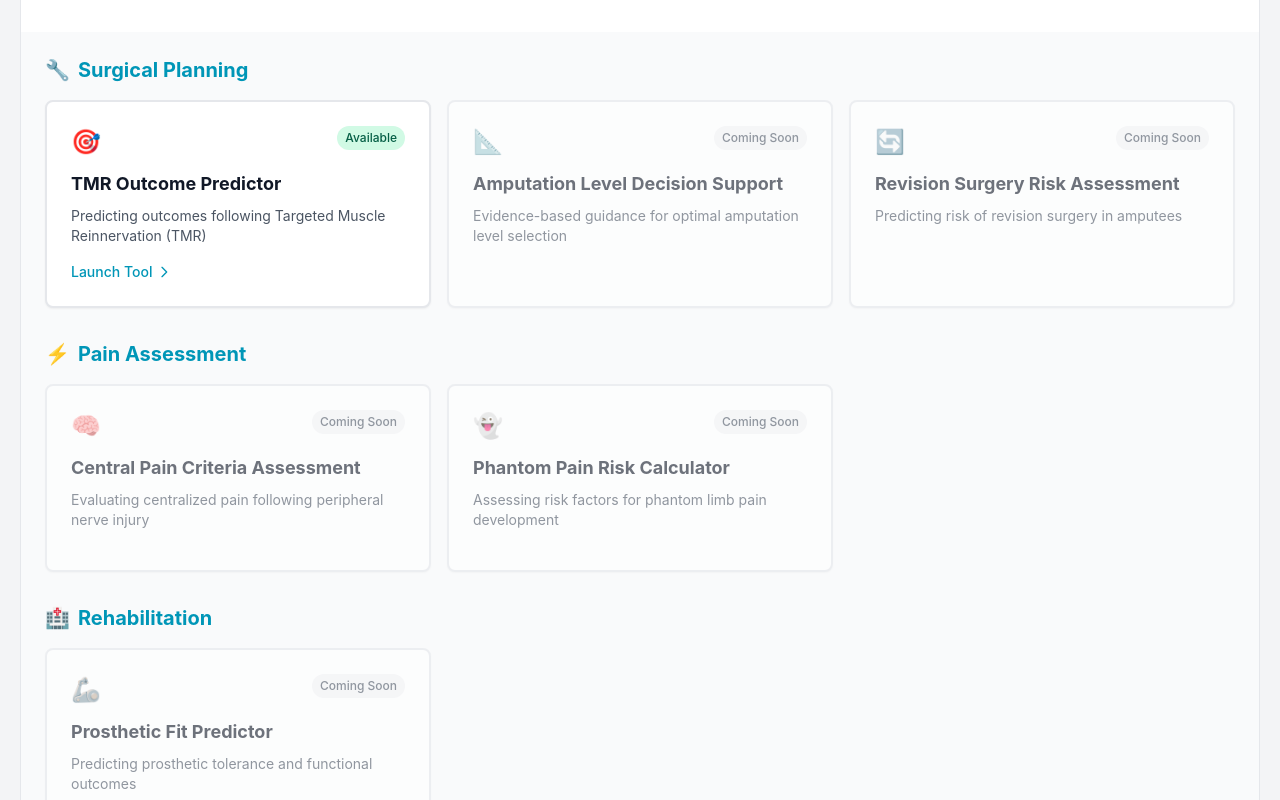
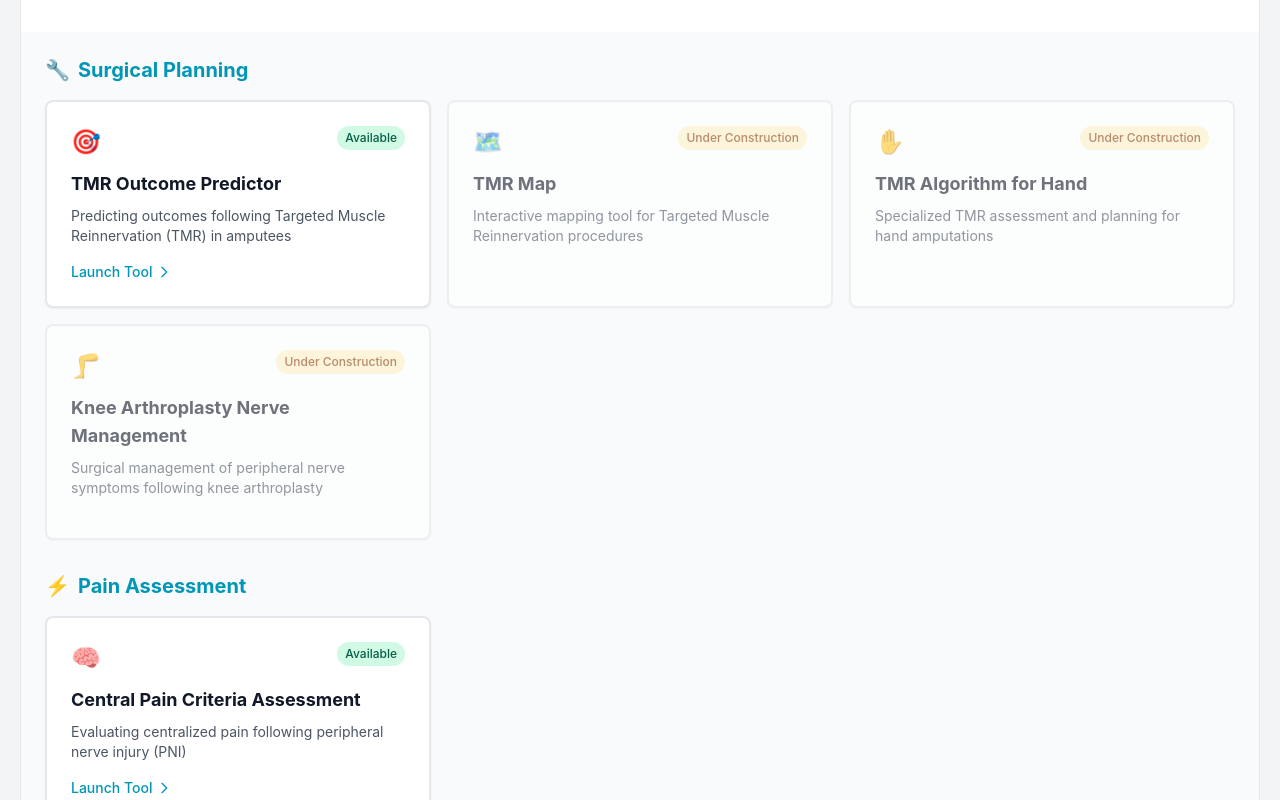
Before and after one commit to fvraasveld/ICAN-Algorithms, a React (Create React App) app: page / in a window 1280 px wide. Shown: the part 680-1480 px from the top of the page. Built offline with nearby package versions, Linux system fonts and the light colour scheme.

Commit message:
Update App.tsx

```diff
--- a/src/App.tsx
+++ b/src/App.tsx
@@ -2,14 +2,14 @@ import React, { useState } from "react";
 import TMRPredictionTool from './components/TMRPredictionTool';
 
 const ICANAlgorithmsLanding = () => {
-  const [selectedTool, setSelectedTool] = useState(null);
+  const [selectedTool, setSelectedTool] = useState<string | null>(null);
 
-  // Tool data
+  // Tool data - REAL ICAN tools
   const tools = [
     {
       id: 'tmr-predictor',
       title: 'TMR Outcome Predictor',
-      description: 'Predicting outcomes following Targeted Muscle Reinnervation (TMR)',
+      description: 'Predicting outcomes following Targeted Muscle Reinnervation (TMR) in amputees',
       category: 'Surgical Planning',
       status: 'Available',
       icon: '🎯'
@@ -17,59 +17,61 @@ const ICANAlgorithmsLanding = () => {
     {
       id: 'central-pain',
       title: 'Central Pain Criteria Assessment',
-      description: 'Evaluating centralized pain following peripheral nerve injury',
+      description: 'Evaluating centralized pain following peripheral nerve injury (PNI)',
       category: 'Pain Assessment',
-      status: 'Coming Soon',
+      status: 'Available',
       icon: '🧠'
     },
     {
-      id: 'phantom-pain',
-      title: 'Phantom Pain Risk Calculator',
-      description: 'Assessing risk factors for phantom limb pain development',
-      category: 'Pain Assessment',
-      status: 'Coming Soon',
-      icon: '👻'
+      id: 'tmr-map',
+      title: 'TMR Map',
+      description: 'Interactive mapping tool for Targeted Muscle Reinnervation procedures',
+      category: 'Surgical Planning',
+      status: 'Under Construction',
+      icon: '🗺️'
     },
     {
-      id: 'prosthetic-fit',
-      title: 'Prosthetic Fit Predictor',
-      description: 'Predicting prosthetic tolerance and functional outcomes',
-      category: 'Rehabilitation',
-      status: 'Coming Soon',
-      icon: '🦾'
+      id: 'tmr-hand',
+      title: 'TMR Algorithm for Hand',
+      description: 'Specialized TMR assessment and planning for hand amputations',
+      category: 'Surgical Planning',
+      status: 'Under Construction',
+      icon: '✋'
     },
     {
-      id: 'amputation-level',
-      title: 'Amputation Level Decision Support',
-      description: 'Evidence-based guidance for optimal amputation level selection',
-      category: 'Surgical Planning',
-      status: 'Coming Soon',
-      icon: '📐'
+      id: 'treatment-algorithm',
+      title: 'Treatment Algorithm',
+      description: 'Comprehensive treatment planning for peripheral nerve conditions',
+      category: 'Treatment Planning',
+      status: 'Under Construction',
+      icon: '📋'
     },
     {
-      id: 'revision-risk',
-      title: 'Revision Surgery Risk Assessment',
-      description: 'Predicting risk of revision surgery in amputees',
+      id: 'knee-arthroplasty',
+      title: 'Knee Arthroplasty Nerve Management',
+      description: 'Surgical management of peripheral nerve symptoms following knee arthroplasty',
       category: 'Surgical Planning',
-      status: 'Coming Soon',
-      icon: '🔄'
+      status: 'Under Construction',
+      icon: '🦵'
     }
   ];
 
-  // Group tools by category
+  // Group tools by category - includes Treatment Planning
   const toolsByCategory = tools.reduce((acc: Record<string, any[]>, tool) => {
     if (!acc[tool.category]) {
       acc[tool.category] = [];
     }
     acc[tool.category].push(tool);
     return acc;
-  }, {});
+  }, {} as Record<string, any[]>);
 
-  const handleToolSelect = (toolId) => {
+  const handleToolSelect = (toolId: string) => {
     if (toolId === 'tmr-predictor') {
       setSelectedTool('tmr-predictor');
+    } else if (toolId === 'central-pain') {
+      setSelectedTool('central-pain');
     }
-    // Add other tools here later
+    // Other tools will be added as they become available
   };
 
   const goBack = () => {
@@ -176,7 +178,8 @@ const ICANAlgorithmsLanding = () => {
             <h3 className="text-xl font-bold text-[#0096B7] mb-4 flex items-center">
               <span className="mr-2">
                 {category === 'Surgical Planning' ? '🔧' :
-                 category === 'Pain Assessment' ? '⚡' : '🏥'}
+                 category === 'Pain Assessment' ? '⚡' :
+                 category === 'Treatment Planning' ? '📋' : '🏥'}
               </span>
               {category}
             </h3>
@@ -185,7 +188,7 @@ const ICANAlgorithmsLanding = () => {
               {categoryTools.map((tool) => (
                 <div
                   key={tool.id}
-                  className={`
+                                      className={`
                     bg-white p-6 rounded-lg border-2 shadow-sm transition-all duration-200
                     ${tool.status === 'Available'
                       ? 'hover:shadow-md hover:border-[#0096B7] cursor-pointer hover:scale-105'
@@ -200,6 +203,8 @@ const ICANAlgorithmsLanding = () => {
                       text-xs px-2 py-1 rounded-full font-medium
                       ${tool.status === 'Available'
                         ? 'bg-green-100 text-green-800'
+                        : tool.status === 'Under Construction'
+                        ? 'bg-yellow-100 text-yellow-800'
                         : 'bg-gray-100 text-gray-600'
                       }
                     `}>
```
